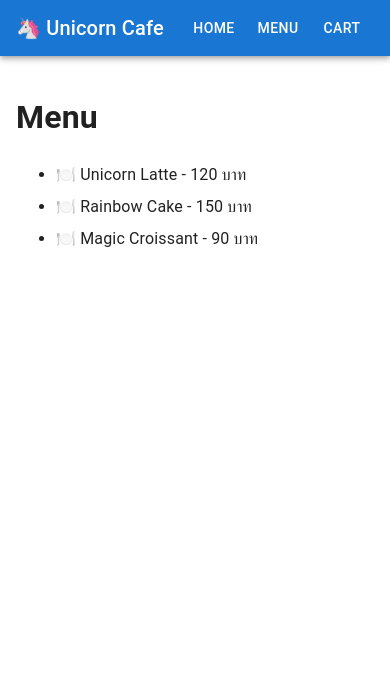
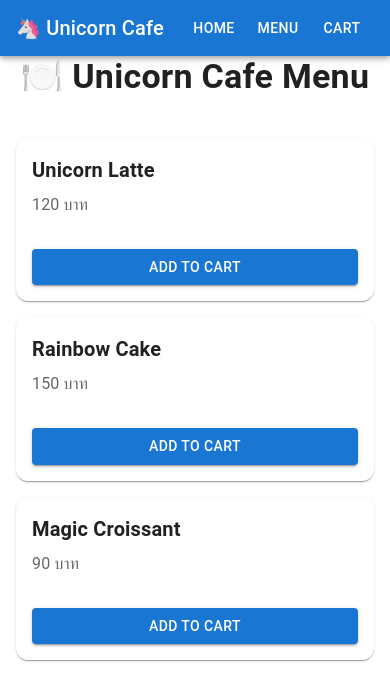
Before and after one commit to rungrawee-popcorn/unicorn-cafe, a React (Vite) app: page /menu in a window 390 px wide. Shown: the top 700 px of the page. Built offline with nearby package versions, Linux system fonts and the light colour scheme.

Commit message:
feat(menu): implement responsive menu grid with MUI cards

```diff
--- a/package.json
+++ b/package.json
@@ -12,7 +12,8 @@
   "dependencies": {
     "@emotion/react": "^11.14.0",
     "@emotion/styled": "^11.14.1",
-    "@mui/material": "^7.3.7",
+    "@mui/icons-material": "^5.18.0",
+    "@mui/material": "^5.18.0",
     "react": "^19.2.0",
     "react-dom": "^19.2.0",
     "react-router-dom": "^7.13.0"
--- a/src/pages/Menu.tsx
+++ b/src/pages/Menu.tsx
@@ -1,18 +1,75 @@
-import { menuList } from '../data/menu'
+import {
+  Card,
+  CardContent,
+  CardActions,
+  Typography,
+  Button,
+  Box
+} from "@mui/material"
+import Grid from "@mui/material/Unstable_Grid2"
+import { menuList } from "../data/menu"
 
 const Menu = () => {
+  const handleAddToCart = (food: any) => {
+    console.log("Add to cart:", food)
+  }
+
   return (
-    <div style={{ padding: '16px' }}>
-      <h1>Menu</h1>
+    <Box sx={{ maxWidth: 1200, mx: "auto" }}>
+      {/* Page Title */}
+      <Typography
+        variant="h4"
+        fontWeight="bold"
+        textAlign="center"
+        mb={3}
+      >
+        🍽️ Unicorn Cafe Menu
+      </Typography>
 
-      <ul>
+      <Grid container spacing={{ xs: 2, md: 3 }} padding={2}>
         {menuList.map((food) => (
-          <li key={food.id} style={{ marginBottom: '8px' }}>
-            🍽️ {food.name} - {food.price} บาท
-          </li>
+          <Grid xs={12} sm={6} md={4} key={food.id}>
+            <Card
+              sx={{
+                height: "100%",
+                display: "flex",
+                flexDirection: "column",
+                borderRadius: 3,
+                transition: "0.3s",
+                "&:hover": {
+                  transform: "translateY(-4px)",
+                  boxShadow: 6
+                }
+              }}
+            >
+              <CardContent sx={{ flexGrow: 1 }}>
+                <Typography
+                  variant="h6"
+                  fontWeight="bold"
+                  gutterBottom
+                >
+                  {food.name}
+                </Typography>
+
+                <Typography color="text.secondary">
+                  {food.price} บาท
+                </Typography>
+              </CardContent>
+
+              <CardActions sx={{ p: 2 }}>
+                <Button
+                  variant="contained"
+                  fullWidth
+                  onClick={() => handleAddToCart(food)}
+                >
+                  Add to Cart
+                </Button>
+              </CardActions>
+            </Card>
+          </Grid>
         ))}
-      </ul>
-    </div>
+      </Grid>
+    </Box>
   )
 }
 
```
Also changed, not shown: 1 other file (tests, documents, lock files or other folders).
